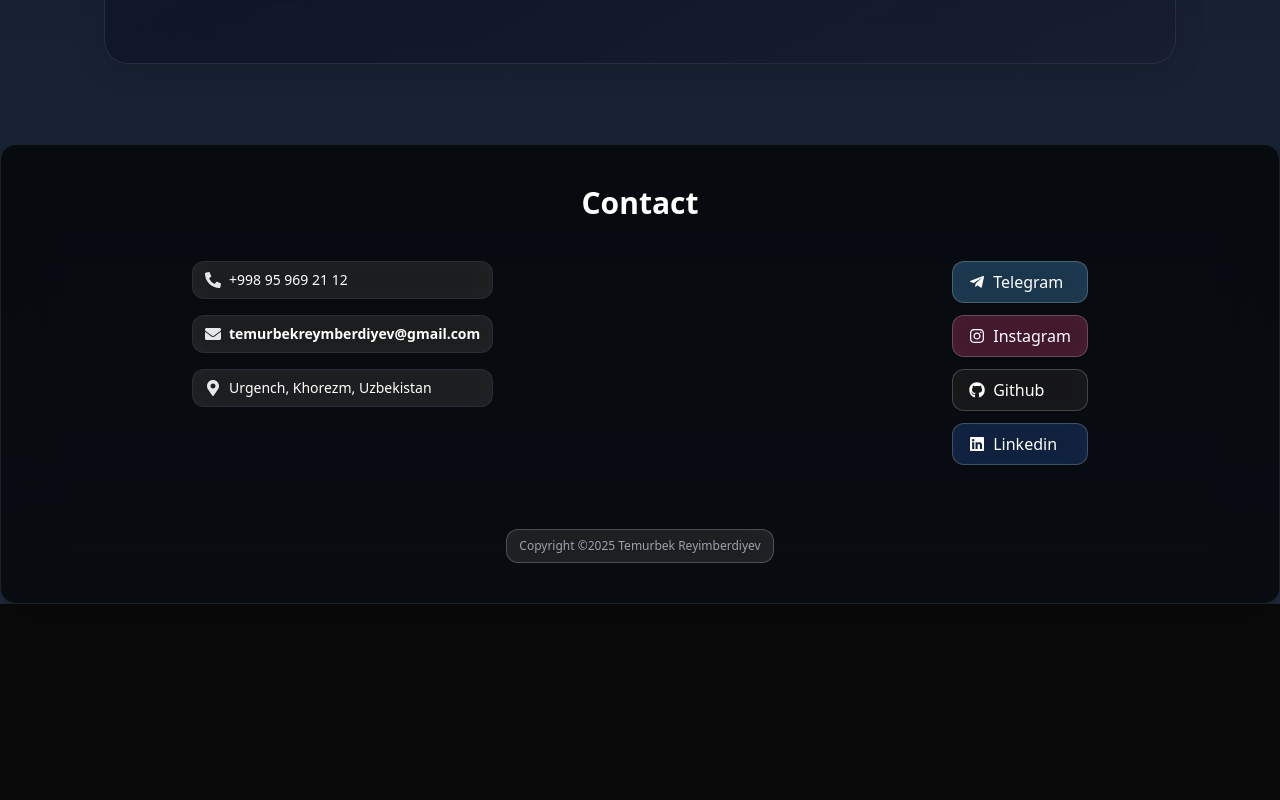
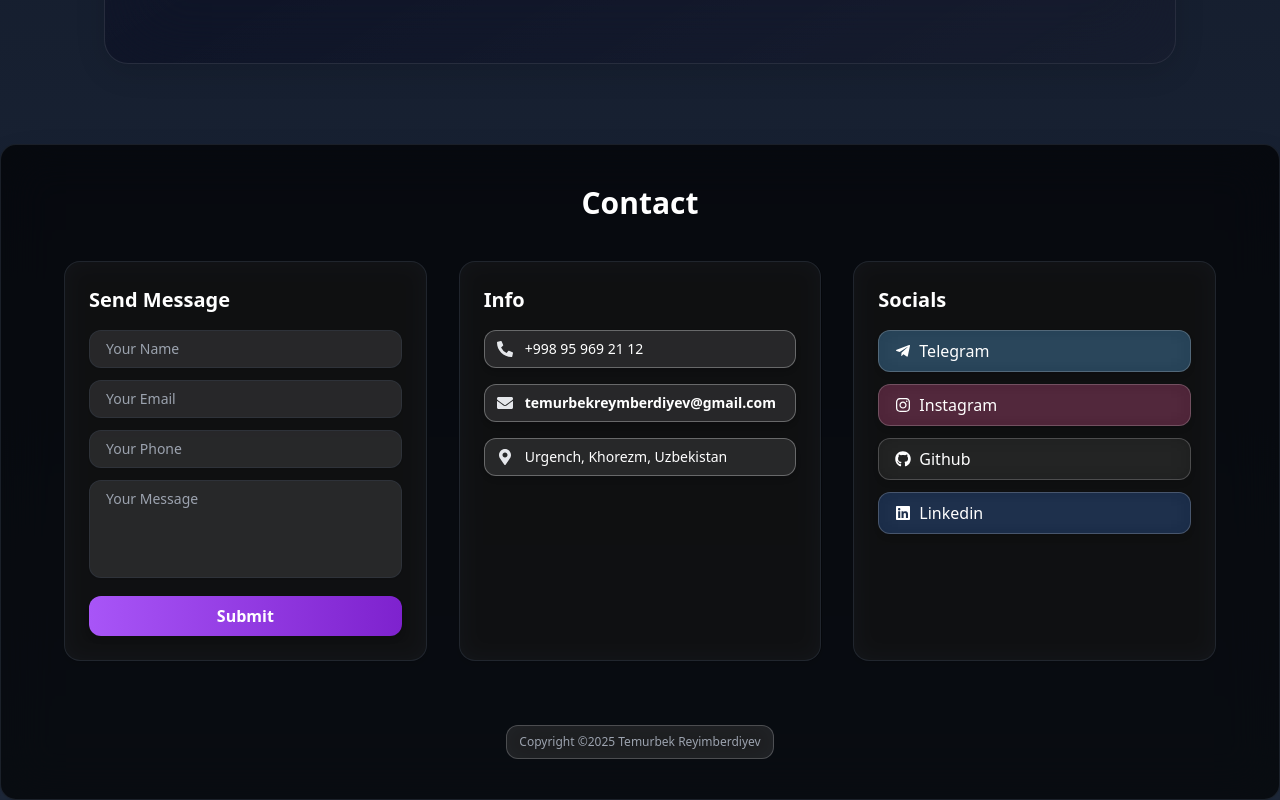
Before and after one commit to temurbekreyimberdiyev/portfolio-frontend, a React (Vite) app: page / in a window 1280 px wide. Shown: the part 2933-3733 px from the top of the page. Before the commit the page ends 3537 px from the top, so only its background shows below. Built offline with nearby package versions, Linux system fonts and the light colour scheme.

Commit message:
fixed features

```diff
--- a/src/components/Contact.jsx
+++ b/src/components/Contact.jsx
@@ -17,15 +17,12 @@ const Contact = () => {
     <div
       name="contact"
       className="
-        w-full
-        flex flex-col items-center
-        px-6 py-10
-        mt-10 sm:mt-20
+        w-full flex flex-col items-center
+        px-6 py-10 mt-10 sm:mt-20
         text-gray-900 dark:text-white
         bg-black/30 dark:bg-black/70
         backdrop-blur-xl
-        rounded-2xl
-        shadow-2xl
+        rounded-2xl shadow-2xl
         border border-white/20 dark:border-gray-700/40
         transition-colors duration-500
       "
@@ -34,23 +31,74 @@ const Contact = () => {
         {t("contact.title")}
       </h1>
 
-      <div className="flex flex-col md:flex-row justify-between w-full max-w-4xl gap-6">
-        {/* Chap tomon */}
-        <div className="space-y-4 mb-8 md:mb-0">
+      <div className="grid grid-cols-1 md:grid-cols-3 gap-8 w-full max-w-6xl">
+        {/* 1️⃣ Xabar yuborish formasi */}
         <div
-            className="flex items-center space-x-2 px-3 py-2 rounded-xl
-              bg-white/20 dark:bg-white/10 backdrop-blur-md
-              border border-white/30 dark:border-gray-700/40 shadow-md"
+          className="p-6 rounded-2xl bg-white/10 dark:bg-white/5
+          border border-white/20 dark:border-gray-700/40
+          backdrop-blur-md shadow-md space-y-4"
         >
+          <h2 className="text-xl font-semibold mb-2">{t("contact.sendMessage")}</h2>
+
+          <div className="space-y-3">
+            <input
+              type="text"
+              placeholder={t("contact.name")}
+              className="w-full px-4 py-2 rounded-xl bg-white/20
+                dark:bg-white/10 border border-white/30
+                dark:border-gray-700/40 shadow-sm focus:outline-none
+                focus:ring-2 focus:ring-purple-500 text-sm"
+            />
+            <input
+              type="email"
+              placeholder={t("contact.email")}
+              className="w-full px-4 py-2 rounded-xl bg-white/20
+                dark:bg-white/10 border border-white/30
+                dark:border-gray-700/40 shadow-sm focus:outline-none
+                focus:ring-2 focus:ring-purple-500 text-sm"
+            />
+            <input
+              type="tel"
+              placeholder={t("contact.phone")}
+              className="w-full px-4 py-2 rounded-xl bg-white/20
+                dark:bg-white/10 border border-white/30
+                dark:border-gray-700/40 shadow-sm focus:outline-none
+                focus:ring-2 focus:ring-purple-500 text-sm"
+            />
+            <textarea
+              rows="4"
+              placeholder={t("contact.message")}
+              className="w-full px-4 py-2 rounded-xl bg-white/20
+                dark:bg-white/10 border border-white/30
+                dark:border-gray-700/40 shadow-sm focus:outline-none
+                focus:ring-2 focus:ring-purple-500 text-sm resize-none"
+            ></textarea>
+            <button
+              className="w-full py-2 rounded-xl bg-gradient-to-r
+                from-purple-500 to-purple-700 hover:from-purple-600
+                hover:to-purple-800 shadow-md font-semibold text-white
+                transition-all duration-300"
+            >
+              {t("contact.submit")}
+            </button>
+          </div>
+        </div>
+
+        {/* 2️⃣ Kontakt ma’lumotlari */}
+        <div
+          className="p-6 rounded-2xl bg-white/10 dark:bg-white/5
+          border border-white/20 dark:border-gray-700/40
+          backdrop-blur-md shadow-md space-y-4"
+        >
+          <h2 className="text-xl font-semibold mb-2">{t("contact.contactInfo")}</h2>
+
+          <div className="space-y-4">
+            <div className="flex items-center space-x-3 px-3 py-2 rounded-xl bg-white/20 dark:bg-white/10 border border-white/30 shadow-md">
               <FaPhoneAlt className="text-gray-200" />
               <span className="text-sm">+998 95 969 21 12</span>
             </div>
 
-          <div
-            className="flex items-center space-x-2 px-3 py-2 rounded-xl
-              bg-white/20 dark:bg-white/10 backdrop-blur-md
-              border border-white/30 dark:border-gray-700/40 shadow-md"
-          >
+            <div className="flex items-center space-x-3 px-3 py-2 rounded-xl bg-white/20 dark:bg-white/10 border border-white/30 shadow-md">
               <FaEnvelope className="text-gray-200" />
               <a
                 href="mailto:temurbekreymberdiyev@gmail.com"
@@ -60,17 +108,21 @@ const Contact = () => {
               </a>
             </div>
 
-          <div
-            className="flex items-center space-x-2 px-3 py-2 rounded-xl
-              bg-white/20 dark:bg-white/10 backdrop-blur-md
-              border border-white/30 dark:border-gray-700/40 shadow-md"
-          >
+            <div className="flex items-center space-x-3 px-3 py-2 rounded-xl bg-white/20 dark:bg-white/10 border border-white/30 shadow-md">
               <FaMapMarkerAlt className="text-gray-200" />
               <span className="text-sm">{t("contact.location")}</span>
             </div>
           </div>
+        </div>
 
-        {/* O‘ng tomon */}
+        {/* 3️⃣ Social media havolalar */}
+        <div
+          className="p-6 rounded-2xl bg-white/10 dark:bg-white/5
+          border border-white/20 dark:border-gray-700/40
+          backdrop-blur-md shadow-md space-y-4"
+        >
+          <h2 className="text-xl font-semibold mb-2">{t("contact.socials")}</h2>
+
           <div className="flex flex-col space-y-3">
             <a
               href="#"
@@ -117,6 +169,7 @@ const Contact = () => {
             </a>
           </div>
         </div>
+      </div>
 
       <footer
         className="mt-16 text-xs text-gray-200 dark:text-gray-400
--- a/src/components/admin/ContactManagement.jsx
+++ b/src/components/admin/ContactManagement.jsx
@@ -1,57 +1,114 @@
-import { useState } from 'react';
-import { Plus, Trash2, Mail, Phone, MapPin, MessageSquare, Upload, Pencil } from 'lucide-react';
-import { Dialog, DialogContent, DialogHeader, DialogTitle, DialogTrigger } from '../ui/dialog';
-import { Button } from '../ui/button';
-import { Input } from '../ui/input';
-import { Label } from '../ui/label';
-import { Tabs, TabsContent, TabsList, TabsTrigger } from '../ui/tabs';
+import { useState } from "react";
+import {
+  Plus,
+  Trash2,
+  Mail,
+  Phone,
+  MapPin,
+  MessageSquare,
+  Upload,
+  Pencil,
+  CheckCircle2,
+} from "lucide-react";
+import {
+  Dialog,
+  DialogContent,
+  DialogHeader,
+  DialogTitle,
+  DialogTrigger,
+} from "../ui/dialog";
+import { Button } from "../ui/button";
+import { Input } from "../ui/input";
+import { Label } from "../ui/label";
+import { Tabs, TabsContent, TabsList, TabsTrigger } from "../ui/tabs";
 
 const initialContactInfo = {
-  phone: '+998 90 123 45 67',
-  email: 'developer@example.com',
-  address: 'Tashkent, Uzbekistan',
+  phone: "+998 90 123 45 67",
+  email: "developer@example.com",
+  address: "Tashkent, Uzbekistan",
 };
 
 const initialSocialLinks = [
-  { id: '1', platform: 'Telegram', url: 'https://t.me/username', iconUrl: '/icons/telegram.png' },
-  { id: '2', platform: 'Instagram', url: 'https://instagram.com/username', iconUrl: '/icons/instagram.png' },
-  { id: '3', platform: 'GitHub', url: 'https://github.com/username', iconUrl: '/icons/github.png' },
-  { id: '4', platform: 'LinkedIn', url: 'https://linkedin.com/in/username', iconUrl: '/icons/linkedin.png' },
+  {
+    id: "1",
+    platform: "Telegram",
+    url: "https://t.me/username",
+    iconUrl: "/icons/telegram.png",
+  },
+  {
+    id: "2",
+    platform: "Instagram",
+    url: "https://instagram.com/username",
+    iconUrl: "/icons/instagram.png",
+  },
+  {
+    id: "3",
+    platform: "GitHub",
+    url: "https://github.com/username",
+    iconUrl: "/icons/github.png",
+  },
+  {
+    id: "4",
+    platform: "LinkedIn",
+    url: "https://linkedin.com/in/username",
+    iconUrl: "/icons/linkedin.png",
+  },
 ];
 
 const sampleMessages = [
   {
-    id: '1',
-    name: 'John Doe',
-    email: 'john@example.com',
-    message: 'Hi! I would like to discuss a project with you.',
-    date: '2025-10-15',
+    id: "1",
+    name: "John Doe",
+    email: "john@example.com",
+    phone: "+1234567890",
+    message: "Hi! I would like to discuss a project with you.",
+    date: "2025-10-15",
+    read: false,
   },
   {
-    id: '2',
-    name: 'Sarah Smith',
-    email: 'sarah@company.com',
-    message: 'We are looking for a developer for our startup. Are you available?',
-    date: '2025-10-12',
+    id: "2",
+    name: "Sarah Smith",
+    email: "sarah@company.com",
+    phone: "+1987654321",
+    message:
+      "We are looking for a developer for our startup. Are you available?",
+    date: "2025-10-12",
+    read: true,
   },
   {
-    id: '3',
-    name: 'Mike Johnson',
-    email: 'mike@tech.com',
+    id: "3",
+    name: "Mike Johnson",
+    email: "mike@tech.com",
+    phone: "+1122334455",
     message: "Your portfolio is impressive! Let's connect.",
-    date: '2025-10-10',
+    date: "2025-10-10",
+    read: false,
   },
 ];
 
 export default function ContactManagement() {
   const [contactInfo, setContactInfo] = useState(initialContactInfo);
   const [socialLinks, setSocialLinks] = useState(initialSocialLinks);
-  const [messages] = useState(sampleMessages);
+  const [messages, setMessages] = useState(sampleMessages);
   const [isDialogOpen, setIsDialogOpen] = useState(false);
   const [isEditDialogOpen, setIsEditDialogOpen] = useState(false);
   const [preview, setPreview] = useState(null);
   const [editPreview, setEditPreview] = useState(null);
   const [editingLink, setEditingLink] = useState(null);
+
+  // 🔹 Xabarni o‘qilgan deb belgilash yoki qayta o‘qilmagan qilish
+  const toggleRead = (id) => {
+    setMessages((prev) =>
+      prev.map((msg) =>
+        msg.id === id ? { ...msg, read: !msg.read } : msg
+      )
+    );
+  };
+
+  // 🔹 Xabarni o‘chirish
+  const deleteMessage = (id) => {
+    setMessages((prev) => prev.filter((msg) => msg.id !== id));
+  };
 
   const handleDeleteSocial = (id) => {
     setSocialLinks(socialLinks.filter((s) => s.id !== id));
@@ -72,8 +129,8 @@ export default function ContactManagement() {
 
     const newLink = {
       id: Date.now().toString(),
-      platform: formData.get('platform'),
-      url: formData.get('url'),
+      platform: formData.get("platform"),
+      url: formData.get("url"),
       iconUrl: preview,
     };
 
@@ -88,8 +145,8 @@ export default function ContactManagement() {
 
     const updatedLink = {
       ...editingLink,
-      platform: formData.get('platform'),
-      url: formData.get('url'),
+      platform: formData.get("platform"),
+      url: formData.get("url"),
       iconUrl: editPreview || editingLink.iconUrl,
     };
 
@@ -372,30 +429,71 @@ export default function ContactManagement() {
           </Dialog>
         </TabsContent>
 
-        {/* MESSAGES TAB */}
         <TabsContent value="messages" className="mt-6">
       <div className="space-y-4">
         {messages.map((msg) => (
-              <div key={msg.id} className="rounded-2xl p-6 bg-white/5 border border-white/10 hover:bg-white/10 transition-all">
+          <div
+            key={msg.id}
+            className={`rounded-2xl p-6 border transition-all ${
+              msg.read
+                ? "bg-white/5 border-white/10"
+                : "bg-blue-500/10 border-blue-500/30"
+            } hover:bg-white/10`}
+          >
             <div className="flex items-start gap-4">
               <div className="w-10 h-10 rounded-full bg-gradient-to-br from-purple-500 to-blue-500 flex items-center justify-center flex-shrink-0">
                 <MessageSquare className="w-5 h-5" />
               </div>
+
               <div className="flex-1">
                 <div className="flex items-start justify-between mb-2">
                   <div>
-                        <h4>{msg.name}</h4>
+                    <h4 className="font-semibold">{msg.name}</h4>
                     <p className="text-sm text-white/50">{msg.email}</p>
+                    <p className="text-sm text-white/50">{msg.phone}</p>
                   </div>
                   <span className="text-sm text-white/40">
                     {new Date(msg.date).toLocaleDateString()}
                   </span>
                 </div>
-                    <p className="text-white/70">{msg.message}</p>
+
+                <p className="text-white/70 mb-3">{msg.message}</p>
+
+                <div className="flex gap-2">
+                  <Button
+                    onClick={() => toggleRead(msg.id)}
+                    variant="outline"
+                    size="sm"
+                    className={`${
+                      msg.read
+                        ? "border-green-500 text-green-400 hover:bg-green-500/10"
+                        : "border-blue-500 text-blue-400 hover:bg-blue-500/10"
+                    }`}
+                  >
+                    <CheckCircle2 className="w-4 h-4 mr-1" />
+                    {msg.read ? "Unread" : "Mark as Read"}
+                  </Button>
+
+                  <Button
+                    onClick={() => deleteMessage(msg.id)}
+                    variant="outline"
+                    size="sm"
+                    className="border-red-500 text-red-400 hover:bg-red-500/10"
+                  >
+                    <Trash2 className="w-4 h-4 mr-1" />
+                    Delete
+                  </Button>
+                </div>
               </div>
             </div>
           </div>
         ))}
+
+        {messages.length === 0 && (
+          <p className="text-center text-white/40 mt-6">
+            No messages available.
+          </p>
+        )}
       </div>
     </TabsContent>
       </Tabs>
--- a/src/locales/en.json
+++ b/src/locales/en.json
@@ -68,6 +68,14 @@
     "instagram": "Instagram",
     "github": "Github",
     "linkedin": "Linkedin",
-    "footer": "Copyright ©2025 Temurbek Reyimberdiyev"
+    "footer": "Copyright ©2025 Temurbek Reyimberdiyev",
+    "sendMessage": "Send Message",
+    "contactInfo": "Info",
+    "socials": "Socials",
+    "name" : "Your Name",
+    "email": "Your Email",
+    "phone": "Your Phone",
+    "message": "Your Message",
+    "submit": "Submit"
   }
 }
--- a/src/locales/ru.json
+++ b/src/locales/ru.json
@@ -68,6 +68,14 @@
     "instagram": "Инстаграм",
     "github": "Гитхаб",
     "linkedin": "Линкедин",
-    "footer": "Авторские права ©2025 Темурбек Рейимбердиев"
+    "footer": "Авторские права ©2025 Темурбек Рейимбердиев",
+    "sendMessage": "Отправить сообщение",
+    "contactInfo": "Информация",
+    "socials": "Социальные сети",
+    "name" : "Ваше имя",
+    "email": "Ваш email",
+    "phone": "Ваш телефон",
+    "message": "Ваше сообщение",
+    "submit": "Отправить"
   }
 }
--- a/src/locales/uz.json
+++ b/src/locales/uz.json
@@ -68,6 +68,14 @@
     "instagram": "Instagram",
     "github": "Github",
     "linkedin": "Linkedin",
-    "footer": "Mualliflik huquqi ©2025 Temurbek Reyimberdiyev"
+    "footer": "Mualliflik huquqi ©2025 Temurbek Reyimberdiyev",
+    "sendMessage": "Xabar yuborish",
+    "contactInfo": "Ma'lumotlar",
+    "socials": "Ijtimoiy tarmoqlar",
+    "name" : "Ismingiz",
+    "email": "Elektron pochta",
+    "phone": "Telefon",
+    "message": "Xabaringiz",
+    "submit": "Yuborish"
   }
 }
```
Lines whose indentation alone changed are shown as unchanged.
